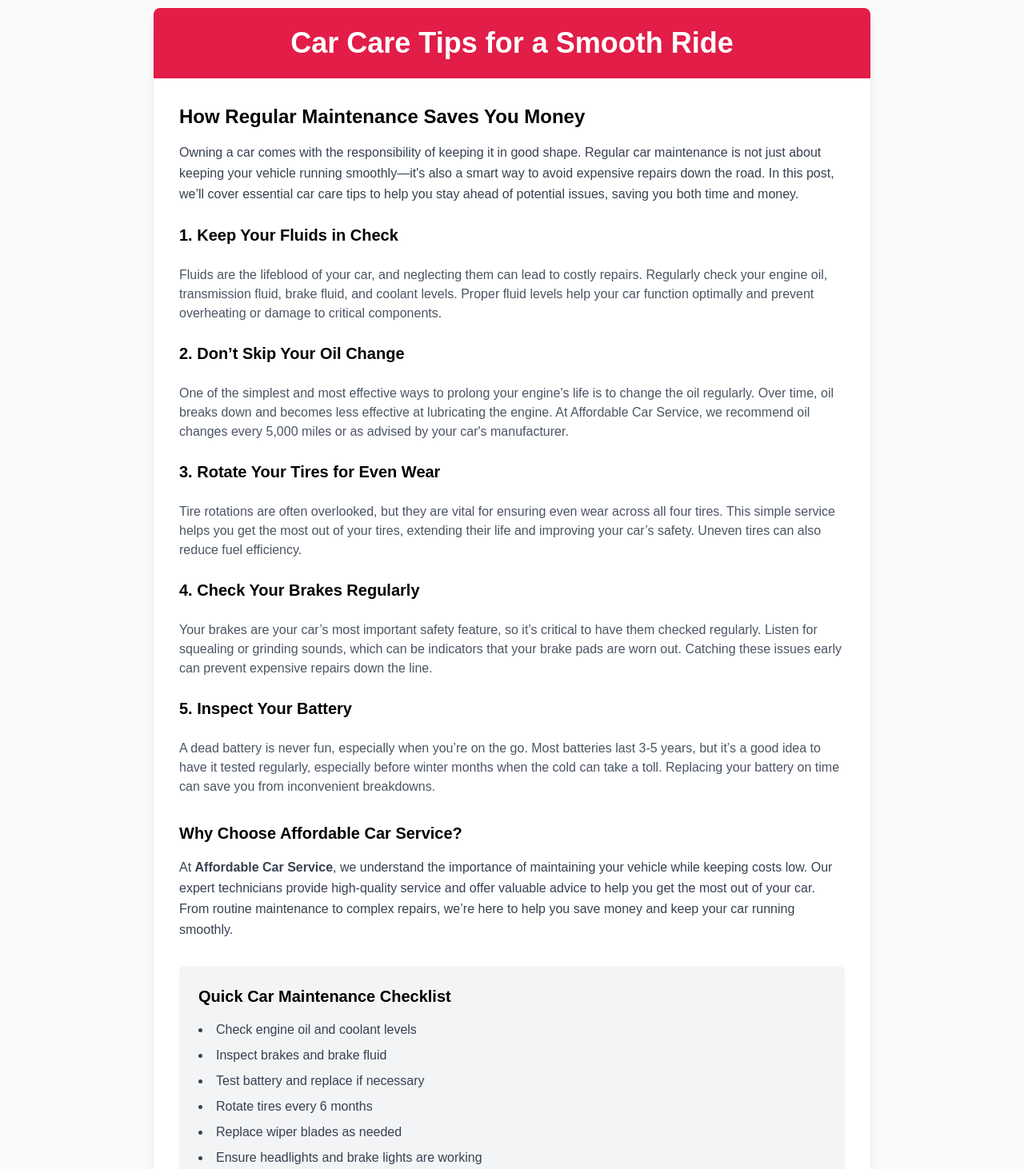
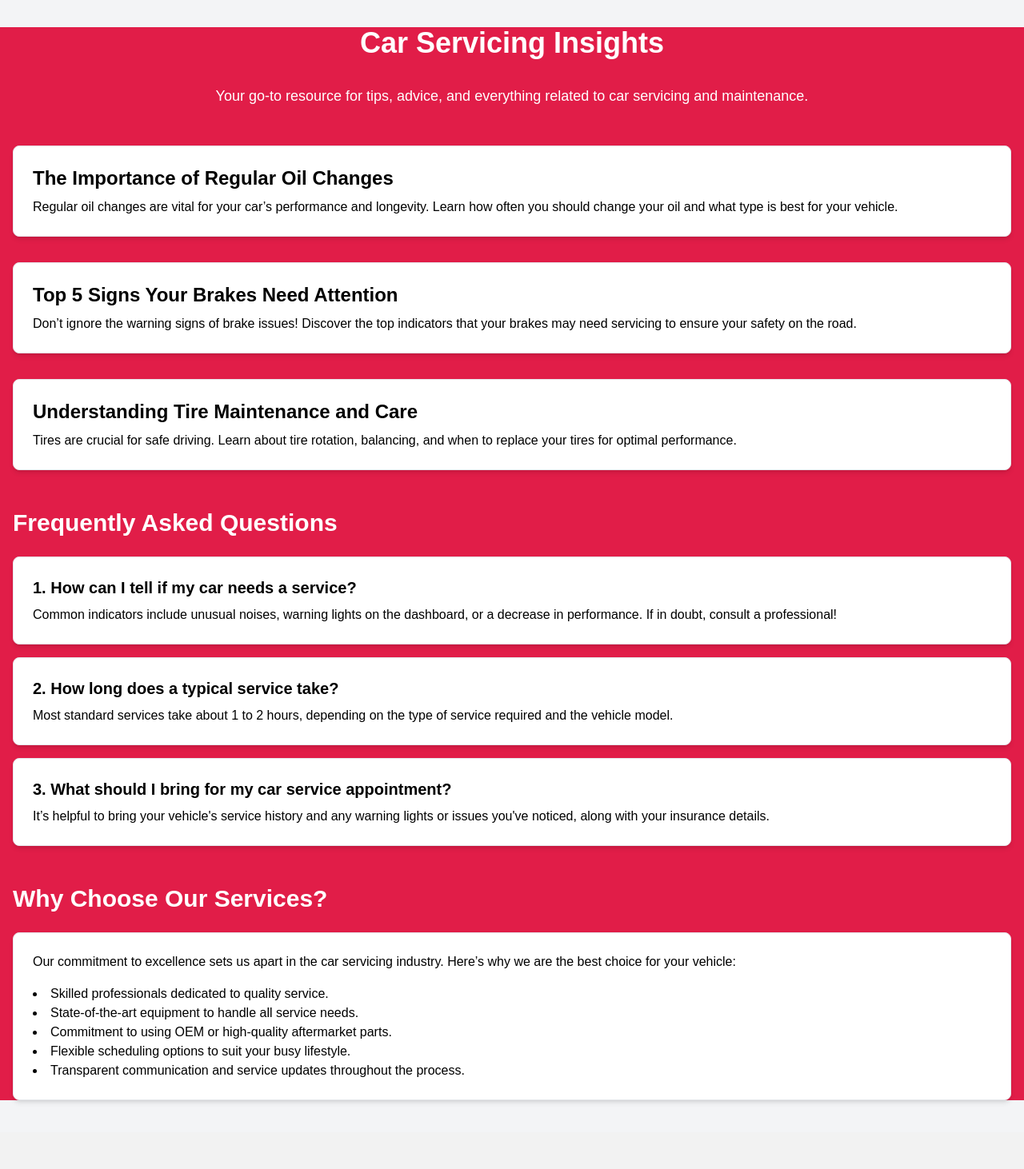
Before and after one commit to fariarahman93/car-doctor-website-by-faria-rahman, a Next.js app: page /blog in a window 1280 px wide. Shown: the part 120-1582 px from the top of the page at 80% size. Built offline with nearby package versions, Linux system fonts and the light colour scheme; no server answers.

Commit message:
added update

```diff
--- a/src/app/blog/page.js
+++ b/src/app/blog/page.js
@@ -1,67 +1,77 @@
+import React from "react";
+
 export default function Blog() {
   return (
-      <div className="bg-gray-50 min-h-screen p-4 text-black">
-        <div className="max-w-4xl mx-auto bg-white shadow-lg rounded-lg overflow-hidden">
-          <header className="bg-rose-600 p-6">
-            <h1 className="text-4xl text-white font-bold text-center">Car Care Tips for a Smooth Ride</h1>
-          </header>
-
-          <section className="p-8">
-            <h2 className="text-2xl font-semibold mb-4">How Regular Maintenance Saves You Money</h2>
-            <p className="text-gray-700 leading-relaxed mb-6">
-              Owning a car comes with the responsibility of keeping it in good shape. Regular car maintenance is not just about keeping your vehicle running smoothly—it's also a smart way to avoid expensive repairs down the road. In this post, we’ll cover essential car care tips to help you stay ahead of potential issues, saving you both time and money.
+    <div className="min-h-screen bg-gray-100 text-gray-800 py-10 text-black">
+      <div className="container mx-auto px-4 bg-rose-600 text-white">
+        <h1 className="text-4xl font-bold text-center mb-8 ">Car Servicing Insights</h1>
+        <p className="text-lg text-center mb-12">
+          Your go-to resource for tips, advice, and everything related to car servicing and maintenance.
         </p>
 
-            <div className="space-y-6 text-black">
-              <h3 className="text-xl font-semibold">1. Keep Your Fluids in Check</h3>
-              <p className="text-gray-600">
-                Fluids are the lifeblood of your car, and neglecting them can lead to costly repairs. Regularly check your engine oil, transmission fluid, brake fluid, and coolant levels. Proper fluid levels help your car function optimally and prevent overheating or damage to critical components.
+        {/* Blog Posts Section */}
+        <div className="space-y-8 text-black">
+          {/* Blog Post 1 */}
+          <div className="bg-white border rounded-lg p-6 shadow-md">
+            <h2 className="text-2xl font-semibold mb-2">The Importance of Regular Oil Changes</h2>
+            <p>
+              Regular oil changes are vital for your car’s performance and longevity. Learn how often you should change your oil and what type is best for your vehicle.
             </p>
 
-              <h3 className="text-xl font-semibold">2. Don’t Skip Your Oil Change</h3>
-              <p className="text-gray-600">
-                One of the simplest and most effective ways to prolong your engine's life is to change the oil regularly. Over time, oil breaks down and becomes less effective at lubricating the engine. At Affordable Car Service, we recommend oil changes every 5,000 miles or as advised by your car's manufacturer.
+          </div>
+
+          {/* Blog Post 2 */}
+          <div className="bg-white border rounded-lg p-6 shadow-md">
+            <h2 className="text-2xl font-semibold mb-2">Top 5 Signs Your Brakes Need Attention</h2>
+            <p>
+              Don’t ignore the warning signs of brake issues! Discover the top indicators that your brakes may need servicing to ensure your safety on the road.
             </p>
 
-              <h3 className="text-xl font-semibold">3. Rotate Your Tires for Even Wear</h3>
-              <p className="text-gray-600">
-                Tire rotations are often overlooked, but they are vital for ensuring even wear across all four tires. This simple service helps you get the most out of your tires, extending their life and improving your car’s safety. Uneven tires can also reduce fuel efficiency.
+          </div>
+
+          {/* Blog Post 3 */}
+          <div className="bg-white border rounded-lg p-6 shadow-md">
+            <h2 className="text-2xl font-semibold mb-2">Understanding Tire Maintenance and Care</h2>
+            <p>
+              Tires are crucial for safe driving. Learn about tire rotation, balancing, and when to replace your tires for optimal performance.
             </p>
 
-              <h3 className="text-xl font-semibold">4. Check Your Brakes Regularly</h3>
-              <p className="text-gray-600">
-                Your brakes are your car’s most important safety feature, so it’s critical to have them checked regularly. Listen for squealing or grinding sounds, which can be indicators that your brake pads are worn out. Catching these issues early can prevent expensive repairs down the line.
-              </p>
-
-              <h3 className="text-xl font-semibold">5. Inspect Your Battery</h3>
-              <p className="text-gray-600">
-                A dead battery is never fun, especially when you’re on the go. Most batteries last 3-5 years, but it’s a good idea to have it tested regularly, especially before winter months when the cold can take a toll. Replacing your battery on time can save you from inconvenient breakdowns.
-              </p>
+          </div>
         </div>
 
-            <div className="mt-8">
-              <h3 className="text-xl font-semibold mb-4">Why Choose Affordable Car Service?</h3>
-              <p className="text-gray-700 leading-relaxed">
-                At <strong>Affordable Car Service</strong>, we understand the importance of maintaining your vehicle while keeping costs low. Our expert technicians provide high-quality service and offer valuable advice to help you get the most out of your car. From routine maintenance to complex repairs, we’re here to help you save money and keep your car running smoothly.
-              </p>
+        {/* FAQ Section */}
+        <div className="mt-12 text-black">
+          <h2 className="text-3xl font-bold mb-6 text-white">Frequently Asked Questions</h2>
+          <div className="bg-white border rounded-lg p-6 shadow-md mb-4">
+            <h3 className="text-xl font-semibold mb-2">1. How can I tell if my car needs a service?</h3>
+            <p>Common indicators include unusual noises, warning lights on the dashboard, or a decrease in performance. If in doubt, consult a professional!</p>
+          </div>
+          <div className="bg-white border rounded-lg p-6 shadow-md mb-4">
+            <h3 className="text-xl font-semibold mb-2">2. How long does a typical service take?</h3>
+            <p>Most standard services take about 1 to 2 hours, depending on the type of service required and the vehicle model.</p>
+          </div>
+          <div className="bg-white border rounded-lg p-6 shadow-md mb-4">
+            <h3 className="text-xl font-semibold mb-2">3. What should I bring for my car service appointment?</h3>
+            <p>It’s helpful to bring your vehicle's service history and any warning lights or issues you've noticed, along with your insurance details.</p>
+          </div>
         </div>
 
-            <div className="mt-8 p-6 bg-gray-100 rounded-lg text-black">
-              <h3 className="text-xl font-semibold mb-4">Quick Car Maintenance Checklist</h3>
-              <ul className="list-disc list-inside text-gray-700 space-y-2">
-                <li>Check engine oil and coolant levels</li>
-                <li>Inspect brakes and brake fluid</li>
-                <li>Test battery and replace if necessary</li>
-                <li>Rotate tires every 6 months</li>
-                <li>Replace wiper blades as needed</li>
-                <li>Ensure headlights and brake lights are working</li>
+        {/* Why Choose Us Section */}
+        <div className="mt-12 text-black">
+          <h2 className="text-3xl font-bold mb-6 text-white">Why Choose Our Services?</h2>
+          <div className="bg-white border rounded-lg p-6 shadow-md">
+            <p>
+              Our commitment to excellence sets us apart in the car servicing industry. Here’s why we are the best choice for your vehicle:
+            </p>
+            <ul className="list-disc list-inside mt-4">
+              <li>Skilled professionals dedicated to quality service.</li>
+              <li>State-of-the-art equipment to handle all service needs.</li>
+              <li>Commitment to using OEM or high-quality aftermarket parts.</li>
+              <li>Flexible scheduling options to suit your busy lifestyle.</li>
+              <li>Transparent communication and service updates throughout the process.</li>
             </ul>
           </div>
-
-
-          </section>
-
-
+        </div>
       </div>
     </div>
   );
--- a/src/app/checkout/[id]/page.jsx
+++ b/src/app/checkout/[id]/page.jsx
@@ -198,7 +198,7 @@
 
 import { useCart } from "@/components/context/CardContext";
 
-import { getServicesDetail } from "@/services/getServices";
+import { getServicesDetail } from "@/servicess/getServices";
 import { useSession } from "next-auth/react";
 import Image from "next/image";
 import React, { useEffect, useState } from "react";
--- a/src/app/layout.js
+++ b/src/app/layout.js
@@ -3,7 +3,7 @@ import localFont from "next/font/local";
 import "./globals.css";
 import Navbar from "@/components/Shared/Navbar";
 import Footer from "@/components/Shared/Footer";
-import AuthProvider from "@/services/AuthProvider";
+import AuthProvider from "@/servicess/AuthProvider";
 import { CartProvider } from "@/components/context/CardContext";
 
 
--- a/src/app/services/[id]/page.jsx
+++ b/src/app/services/[id]/page.jsx
@@ -1,6 +1,6 @@
 "use client";
 import React, { useEffect, useState } from 'react';
-import { getServicesDetail } from '@/services/getServices';
+import { getServicesDetail } from '@/servicess/getServices';
 import Link from 'next/link';
 
 const Page = ({ params }) => {
--- /dev/null
+++ b/src/app/services/page.js
@@ -0,0 +1,53 @@
+"use client"; // Indicate this is a client component
+import React, { useEffect, useState } from 'react';
+import ServiceCard from '@/components/cards/ServiceCard';
+import { getServices } from '@/servicess/getServices'; // Ensure this path is correct
+
+export default function Services() {
+  const [data, setData] = useState([]);
+  const [loading, setLoading] = useState(true);
+  const [error, setError] = useState(null); // State for error handling
+
+  useEffect(() => {
+    const fetchServices = async () => {
+      try {
+        const servicesData = await getServices();
+        console.log('Fetched services data:', servicesData); // Log fetched data
+        setData(servicesData);
+      } catch (error) {
+        console.error('Error fetching services:', error);
+        setError('Failed to load services.'); // Set error message in state
+      } finally {
+        setLoading(false);
+      }
+    };
+
+    fetchServices();
+  }, []);
+
+  return (
+    <div className="text-slate-800 mb-24 bg-white">
+      <div className="text-center container mx-auto">
+        <h3 className="text-2xl font-bold text-orange-600">Our Services</h3>
+        <h2 className="text-5xl">Our Service Area</h2>
+        <p>
+          From routine maintenance to specialized repairs, explore tailored solutions
+          <br /> designed to meet all your vehicle's needs
+        </p>
+      </div>
+      <div className="container mx-auto mt-12 grid grid-cols-1 lg:grid-cols-3 gap-6">
+        {loading ? (
+          <p>Loading services...</p>
+        ) : error ? (
+          <p>{error}</p> // Display error message if there's an error
+        ) : data.length > 0 ? (
+          data.map((service) => (
+            <ServiceCard service={service} key={service._id} />
+          ))
+        ) : (
+          <p>No services available</p> // Message when there are no services
+        )}
+      </div>
+    </div>
+  );
+}
--- a/src/components/Homepage/Services.jsx
+++ b/src/components/Homepage/Services.jsx
@@ -1,7 +1,7 @@
 import React from 'react';
 import {services} from '../../lib/sevices'
 import ServiceCard from "../cards/ServiceCard";
-import { getServices } from '@/services/getServices';
+import { getServices } from '@/servicess/getServices';
 
 
 
--- a/src/components/Shared/SocialSignIn.jsx
+++ b/src/components/Shared/SocialSignIn.jsx
@@ -2,7 +2,7 @@
 import { signIn, useSession } from "next-auth/react";
 import { useRouter, useSearchParams } from "next/navigation";
 import React from "react";
-import { BsGithub, BsGoogle } from "react-icons/bs";
+import { BsGoogle } from "react-icons/bs";
 
 const SocialSignin = () => {
   const router = useRouter()
@@ -23,9 +23,7 @@ const SocialSignin = () => {
         <BsGoogle />
       </button>
 
-      <button onClick={() => handleSocialLogin('github')}  className="btn  flex items-center justify-center text-primary">
-        <BsGithub />
-      </button>
+
     </div>
   );
 };
--- a/src/components/context/checkout.js
+++ b/src/components/context/checkout.js
@@ -1,7 +1,7 @@
 "use client";
 
 import { useCart } from "@/components/context/CartContext"; // Import useCart
-import { getServicesDetail } from "@/services/getServices";
+import { getServicesDetail } from "@/servicess/getServices";
 import { useSession } from "next-auth/react";
 import Image from "next/image";
 import React, { useEffect, useState } from "react";
```
Also changed, not shown: src/app/about/page.js (added, +44 -0 lines), src/components/Shared/Navbar.jsx (+2 -5 lines), src/servicess/AuthProvider.jsx (renamed from src/services/AuthProvider.jsx), src/servicess/getServices.jsx (renamed from src/services/getServices.jsx). Lines whose indentation alone changed are shown as unchanged.
